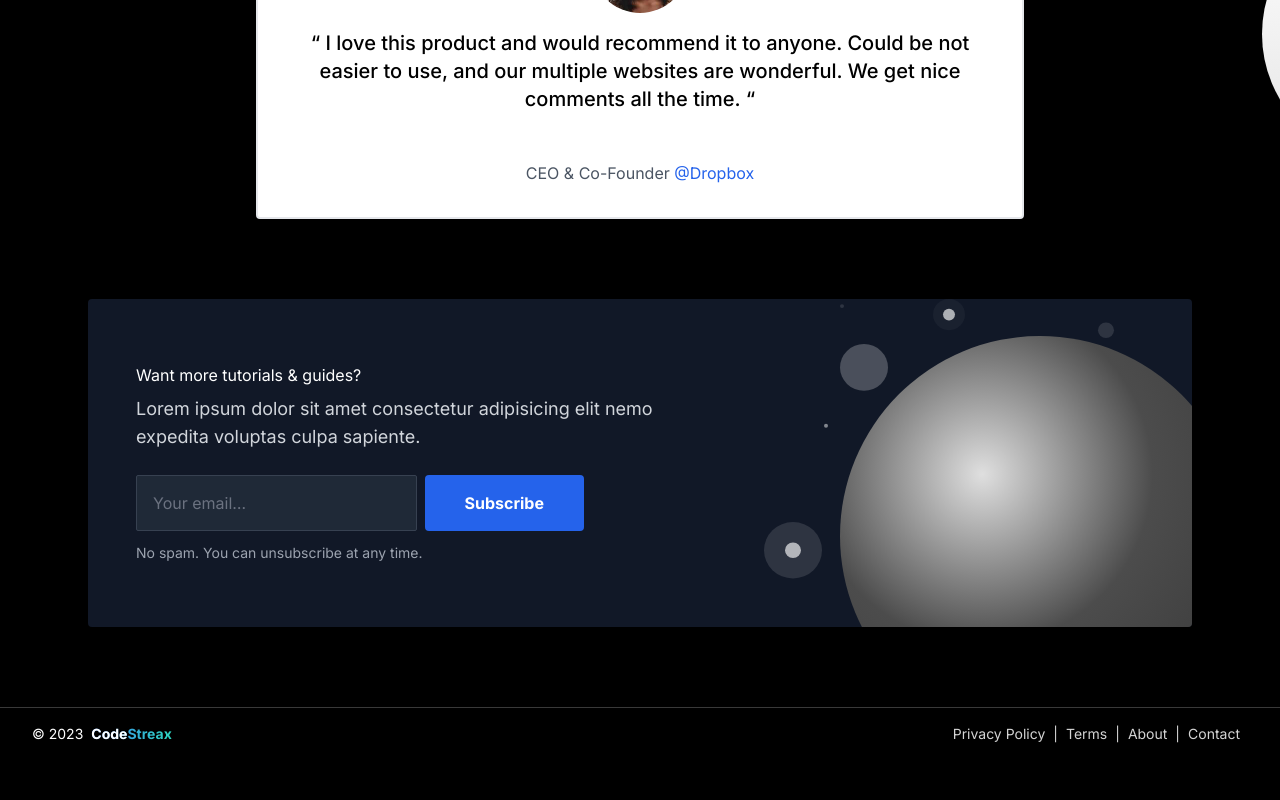
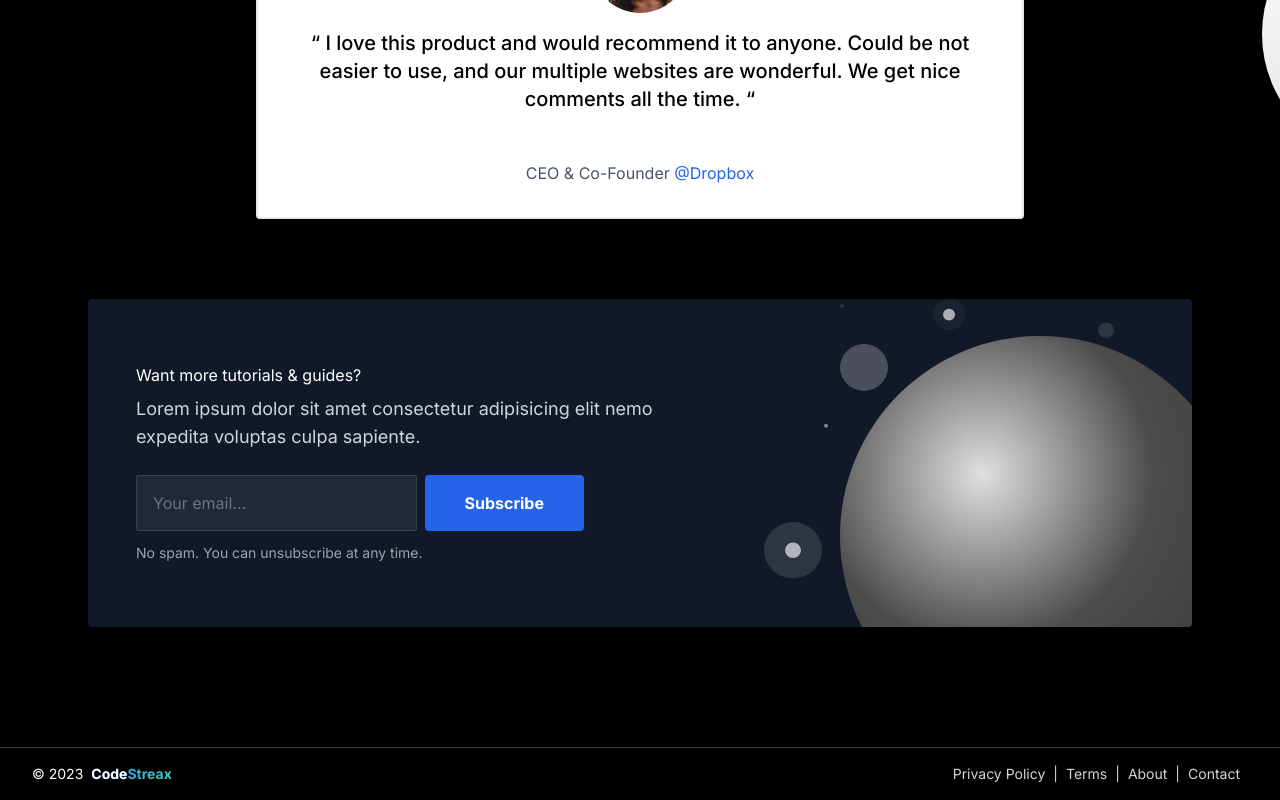
Before and after one commit to manraj2712/code-judge-turborepo, a Next.js app in the folder apps/web/: page / in a window 1280 px wide. Shown: the part 3173-3973 px from the top of the page. Before the commit the page ends 3933 px from the top, so only its background shows below. Built offline with nearby package versions, Linux system fonts and the light colour scheme; no server answers.

Commit message:
removed footer from problems page and made navbar navigation highlights work

```diff
--- a/apps/web/src/app/layout.tsx
+++ b/apps/web/src/app/layout.tsx
@@ -3,9 +3,10 @@ import type { Metadata } from "next";
 import { Inter } from "next/font/google";
 import NextAuthProvider from "../providers/next-auth-provider";
 import RecoilRootLayout from "../providers/recoil-root-provider";
+import Footer from "@/components/footer/footer";
 import Navbar from "@/components/navbar/navbar";
 import NavbarProfile from "@/components/navbar/navbar-profile";
-import Footer from "@/components/footer/footer";
+import FooterProvider from "@/components/footer/footer-provider";
 const inter = Inter({ subsets: ["latin"] });
 
 export const metadata: Metadata = {
@@ -27,7 +28,7 @@ export default function RootLayout({
               <NavbarProfile />
             </Navbar>
             {children}
-            <Footer/>
+            <FooterProvider />
           </NextAuthProvider>
         </RecoilRootLayout>
       </body>
--- /dev/null
+++ b/apps/web/src/components/footer/footer-provider.tsx
@@ -0,0 +1,9 @@
+"use client";
+import { usePathname } from "next/navigation";
+import Footer from "./footer";
+
+const removeFooterFromPaths = ["/problem"];
+
+export default function FooterProvider() {
+  return <>{!removeFooterFromPaths.includes(usePathname()) && <Footer />}</>;
+}
--- a/apps/web/src/components/footer/footer.tsx
+++ b/apps/web/src/components/footer/footer.tsx
@@ -23,7 +23,7 @@ const tabarr = [
 export function Footer() {
   const year = dayjs().year();
   return (
-    <footer className="text-sm flex w-full flex-row flex-wrap items-center justify-center border-default-top py-4 md:px-4 text-center md:justify-between ">
+    <footer className="mt-10 text-sm flex w-full flex-row flex-wrap items-center justify-center border-default-top py-4 md:px-4 text-center md:justify-between ">
       <div className="flex flex-row gap-x-2">
         <h3 color="blue-gray" className="font-normal ml-4">
           &copy; {year}
--- a/apps/web/src/components/navbar/navbar.tsx
+++ b/apps/web/src/components/navbar/navbar.tsx
@@ -4,6 +4,7 @@ import { Bars3Icon, XMarkIcon } from "@heroicons/react/24/outline";
 import Link from "next/link";
 import Image from "next/image";
 import logo from "@/../public/images/logo.png";
+import {usePathname } from "next/navigation";
 
 function classNames(...classes: Array<string>) {
   return classes.filter(Boolean).join(" ");
@@ -46,7 +47,9 @@ export default function Navbar({ children }: { children: React.ReactNode }) {
                 </div>
                 <div className="hidden sm:ml-6 sm:block">
                   <div className="flex space-x-4">
-                    {navigation.map((item, index) => (
+                    {navigation.map((item, index) => {
+                      item.current = usePathname() === item.href;
+                      return (
                         <Link
                           key={item.name}
                           href={item.href}
@@ -60,7 +63,8 @@ export default function Navbar({ children }: { children: React.ReactNode }) {
                         >
                           {item.name}
                         </Link>
-                    ))}
+                      );
+                    })}
                   </div>
                 </div>
               </div>
```
Lines whose indentation alone changed are shown as unchanged.
